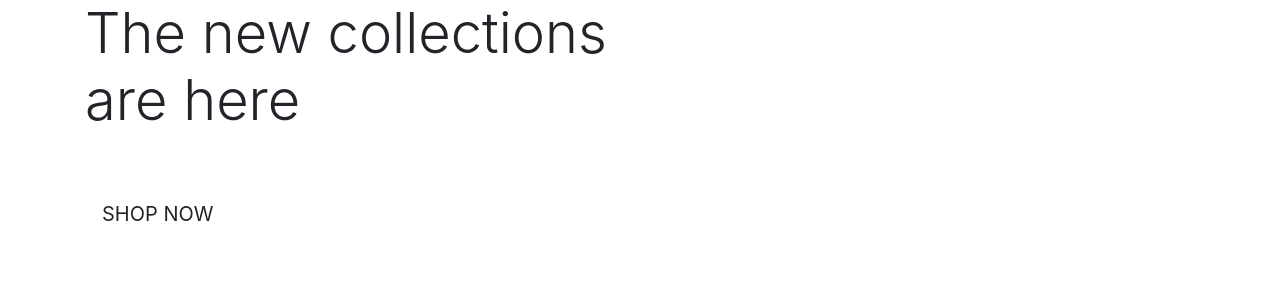
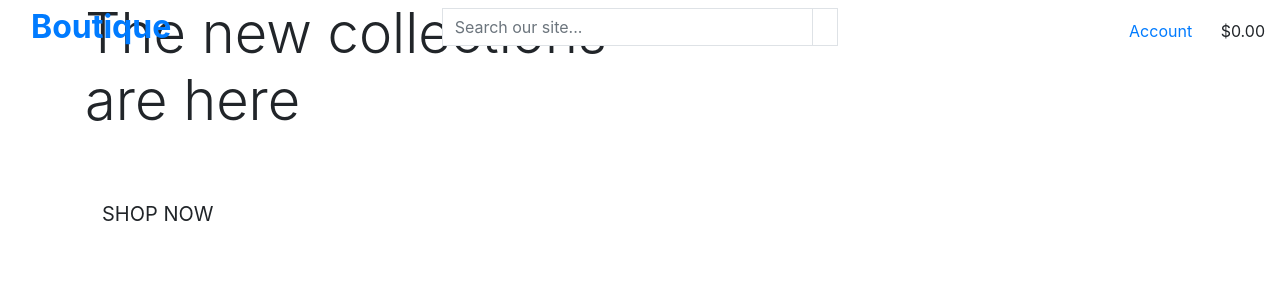
Before and after one commit to tadavis25/-boutique_ado_v1, a Django app: page / in a window 1280 px wide. Shown: the top 300 px of the page. Run offline with Django 3.2, Linux system fonts and the light colour scheme.

Commit message:
added main page header

```diff
--- a/templates/base.html
+++ b/templates/base.html
@@ -2,9 +2,10 @@
 
 <!doctype html>
 <html lang="en">
+
 <head>
     {% block meta %}
-    <meta http-equiv = "X - UA - compatible" content = "IE=edge">
+    <meta http-equiv="X - UA - compatible" content="IE=edge">
     <meta charset="utf-8">
     <meta name="viewport" content="width=device-width, initial-scale=1, shrink-to-fit=no">
     {% endblock %}
@@ -13,19 +14,90 @@
     {% endblock %}
 
     {% block corecss %}
-    <link rel="stylesheet" href="https://cdn.jsdelivr.net/npm/bootstrap@4.4.1/dist/css/bootstrap.min.css" integrity="sha384-Vkoo8x4CGsO3+Hhxv8T/Q5PaXtkKtu6ug5TOeNV6gBiFeWPGFN9MuhOf23Q9Ifjh" crossorigin="anonymous">
+    <link rel="stylesheet" href="https://cdn.jsdelivr.net/npm/bootstrap@4.4.1/dist/css/bootstrap.min.css"
+        integrity="sha384-Vkoo8x4CGsO3+Hhxv8T/Q5PaXtkKtu6ug5TOeNV6gBiFeWPGFN9MuhOf23Q9Ifjh" crossorigin="anonymous">
     {% endblock %}
 
     {% block corejs %}
-    <script src="https://code.jquery.com/jquery-3.4.1.slim.min.js" integrity="sha384-J6qa4849blE2+poT4WnyKhv5vZF5SrPo0iEjwBvKU7imGFAV0wwj1yYfoRSJoZ+n" crossorigin="anonymous"></script>
-    <script src="https://cdn.jsdelivr.net/npm/popper.js@1.16.0/dist/umd/popper.min.js" integrity="sha384-Q6E9RHvbIyZFJoft+2mJbHaEWldlvI9IOYy5n3zV9zzTtmI3UksdQRVvoxMfooAo" crossorigin="anonymous"></script>
-    <script src="https://cdn.jsdelivr.net/npm/bootstrap@4.4.1/dist/js/bootstrap.min.js" integrity="sha384-wfSDF2E50Y2D1uUdj0O3uMBJnjuUD4Ih7YwaYd1iqfktj0Uod8GCExl3Og8ifwB6" crossorigin="anonymous"></script>
+    <script src="https://code.jquery.com/jquery-3.4.1.slim.min.js"
+        integrity="sha384-J6qa4849blE2+poT4WnyKhv5vZF5SrPo0iEjwBvKU7imGFAV0wwj1yYfoRSJoZ+n"
+        crossorigin="anonymous"></script>
+    <script src="https://cdn.jsdelivr.net/npm/popper.js@1.16.0/dist/umd/popper.min.js"
+        integrity="sha384-Q6E9RHvbIyZFJoft+2mJbHaEWldlvI9IOYy5n3zV9zzTtmI3UksdQRVvoxMfooAo"
+        crossorigin="anonymous"></script>
+    <script src="https://cdn.jsdelivr.net/npm/bootstrap@4.4.1/dist/js/bootstrap.min.js"
+        integrity="sha384-wfSDF2E50Y2D1uUdj0O3uMBJnjuUD4Ih7YwaYd1iqfktj0Uod8GCExl3Og8ifwB6"
+        crossorigin="anonymous"></script>
     {% endblock %}
 
     <title>Boutique Ado {% block extra-title %}{% endblock %}</title>
 </head>
+
 <body>
-    <header class="container-fluid fixed-top"></header>
+    <header class="container-fluid fixed-top">
+        <div class="row">
+            <div class="col-12 col-lg-4 my-auto py-1 py-lg-0 text-center text-lg-left">
+                <a href="{% url 'home' %}" class="nav-link main-logo-link">
+                    <h2 class="logo-font text-black my-0"><strong>Boutique</strong></h2>
+                </a>
+            </div>
+            <div class="col-12 col-lg-4 my-auto py-1 py-lg-0">
+                <form method="GET" action="">
+                    <div class="input-group w-100">
+                        <input class="form-control border border-black rounded-0" type="text" name="q"
+                            placeholder="Search our site..." aria-label="Search our site..."
+                            aria-describedby="search-button">
+                        <div class="input-group-append">
+                            <button class="form-control btn btn-black border border-black rounded-0" type="submit">
+                                <span class="icon">
+                                    <i class="fas fa-search"></i>
+                                </span>
+                            </button>
+                        </div>
+                    </div>
+                </form>
+            </div>
+            <div class="col-12 col-lg-4 my-auto py-1 py-lg-0">
+                <ul class="list-inline list-unstyled text-center text-lg-right my-0">
+                    <li class="list-inline-item dropdown">
+                        <a class="text-black nav-link" href="#" id="user-options" data-toggle="dropdown"
+                            aria-haspopup="true" aria-expanded="false">
+                            <div class="text-center">
+                                <div><i class="fas fa-user fa-lg"></i></div>
+                                <p class="my-0">Account</p>
+                            </div>
+                        </a>
+                        <div class="dropdown-menu border-0" aria-labelledby="user-options">
+                            {% if request.user.is_authenticated %}
+                                {% if request.user.is_superuser %}
+                                    <a href="" class="dropdown-item">Product Management</a>
+                                {% endif %}
+                                <a href="" class="dropdown-item">My Profile</a>
+                                <a href="{% url 'account_logout' %}" class="dropdown-item">Logout</a>
+                            {% else %}
+                                <a href="{% url 'account_signup' %}" class="dropdown-item">Register</a>
+                                <a href="{% url 'account_login' %}" class="dropdown-item">Login</a>
+                            {% endif %}
+                        </div>
+                    </li>
+                    <li class="list-inline-item">
+                        <a class="{% if grand_total %}text-info font-weight-bold{% else %}text-black{% endif %} nav-link" href=""></a>
+                            <div class="text-center">
+                                <div><i class="fas fa-shopping-bag fa-lg"></i></div>
+                                <p class="my-0">
+                                     {% if grand_total %}
+                                         ${{ grand_total|floatformat:2 }}
+                                     {% else %}
+                                          $0.00
+                                     {% endif %}
+                                </p>
+                            </div>
+                         </a>
+                     </li>
+                 </ul>
+             </div>
+         </div>
+     </header>
 
     {% if messages %}
     <div class="message-container"></div>
@@ -45,4 +117,5 @@
 
 
 </body>
+
 </html>
```
Lines whose indentation alone changed are shown as unchanged.
